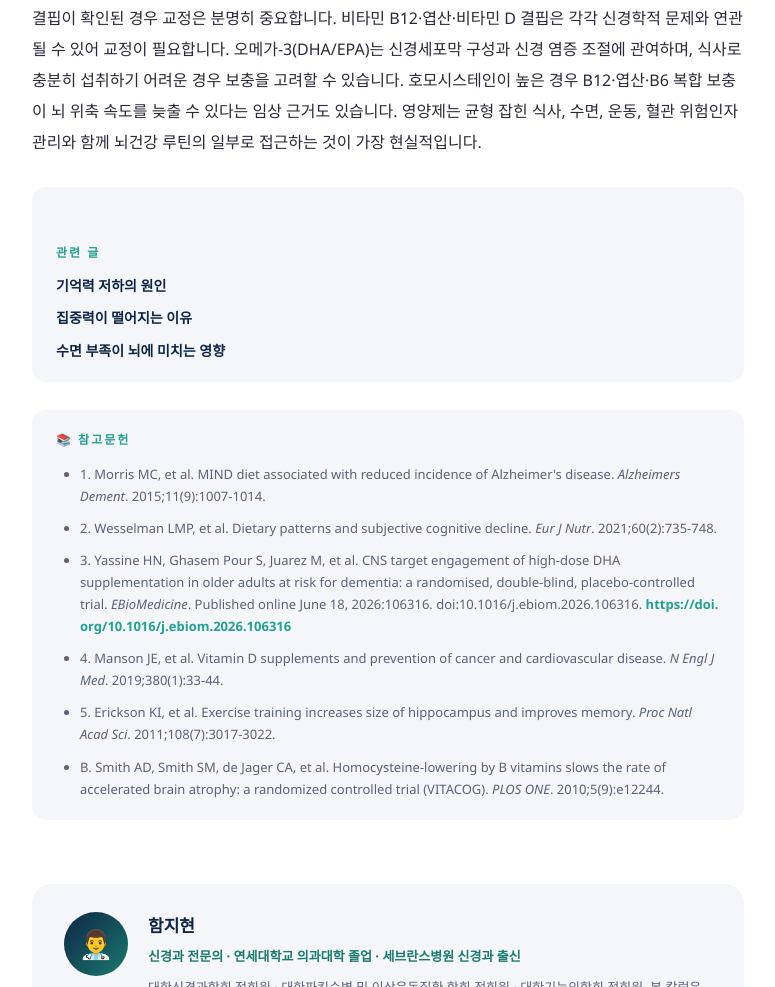
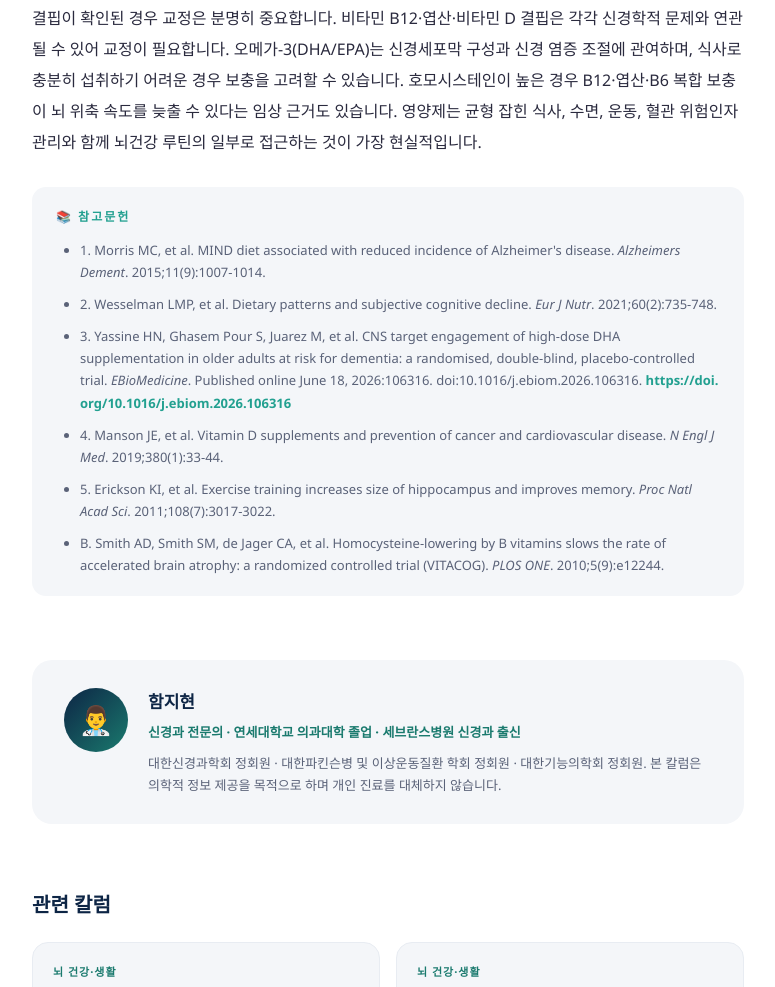
Before and after one commit to hjhscsf-NL/NervLock, a plain HTML site: page blog/뇌-영양/index.html in a window 1280 px wide. Shown: the part 5160-6147 px from the top of the page, without its empty margins (252-1027 px from the left). Drawn offline with Linux system fonts and the light colour scheme.

Commit message:
Remove related-posts section and dead CSS from KR blog articles

```diff
--- a/blog/뇌-영양/index.html
+++ b/blog/뇌-영양/index.html
@@ -91,12 +91,6 @@
 
     .evidence-box { background: var(--gray); border-radius: 14px; padding: 20px 24px; margin: 28px 0; }
 
-    .related-posts { background: var(--gray); border-radius: 14px; padding: 20px 24px; margin: 28px 0; }
-    .related-posts h3 { font-size: 12px; font-weight: 800; color: var(--teal2); letter-spacing: 2px; text-transform: uppercase; margin-bottom: 12px; }
-    .related-posts ul { list-style: none; margin: 0; padding: 0; display: flex; flex-direction: column; gap: 10px; }
-    .related-posts li { font-size: 14px; line-height: 1.6; }
-    .related-posts li a { color: var(--navy); font-weight: 700; }
-    .related-posts li a:hover { color: var(--teal2); text-decoration: underline; }
     .evidence-box h4 { font-size: 12px; font-weight: 800; color: var(--teal2); letter-spacing: 2px; text-transform: uppercase; margin-bottom: 12px; }
     .evidence-box ul { margin: 0; gap: 10px; }
     .evidence-box li { font-size: 13px; color: var(--muted); line-height: 1.7; overflow-wrap: break-word; word-break: break-word; }
@@ -261,14 +255,7 @@
     <h3>뇌 건강 영양제를 먹으면 도움이 되나요?</h3>
     <p>결핍이 확인된 경우 교정은 분명히 중요합니다. 비타민 B12·엽산·비타민 D 결핍은 각각 신경학적 문제와 연관될 수 있어 교정이 필요합니다. 오메가-3(DHA/EPA)는 신경세포막 구성과 신경 염증 조절에 관여하며, 식사로 충분히 섭취하기 어려운 경우 보충을 고려할 수 있습니다. 호모시스테인이 높은 경우 B12·엽산·B6 복합 보충이 뇌 위축 속도를 늦출 수 있다는 임상 근거도 있습니다. 영양제는 균형 잡힌 식사, 수면, 운동, 혈관 위험인자 관리와 함께 뇌건강 루틴의 일부로 접근하는 것이 가장 현실적입니다.</p>
 
-    <section class="related-posts">
-      <h3>관련 글</h3>
-      <ul>
-        <li><a href="/blog/기억력-치매-차이/">기억력 저하의 원인</a></li>
-        <li><a href="/blog/why-concentration-declines-dopamine-sleep-adhd/">집중력이 떨어지는 이유</a></li>
-        <li><a href="/blog/수면-기억력-집중력/">수면 부족이 뇌에 미치는 영향</a></li>
-      </ul>
-    </section>
+
 
     <div class="evidence-box">
       <h4>📚 참고문헌</h4>
```
Also changed, not shown: blog/why-concentration-declines-dopamine-sleep-adhd/index.html (+1 -14 lines), blog/기억력-치매-차이/index.html (+1 -14 lines), blog/브레인포그-원인/index.html (+1 -14 lines), blog/수면-기억력-집중력/index.html (+1 -14 lines).
